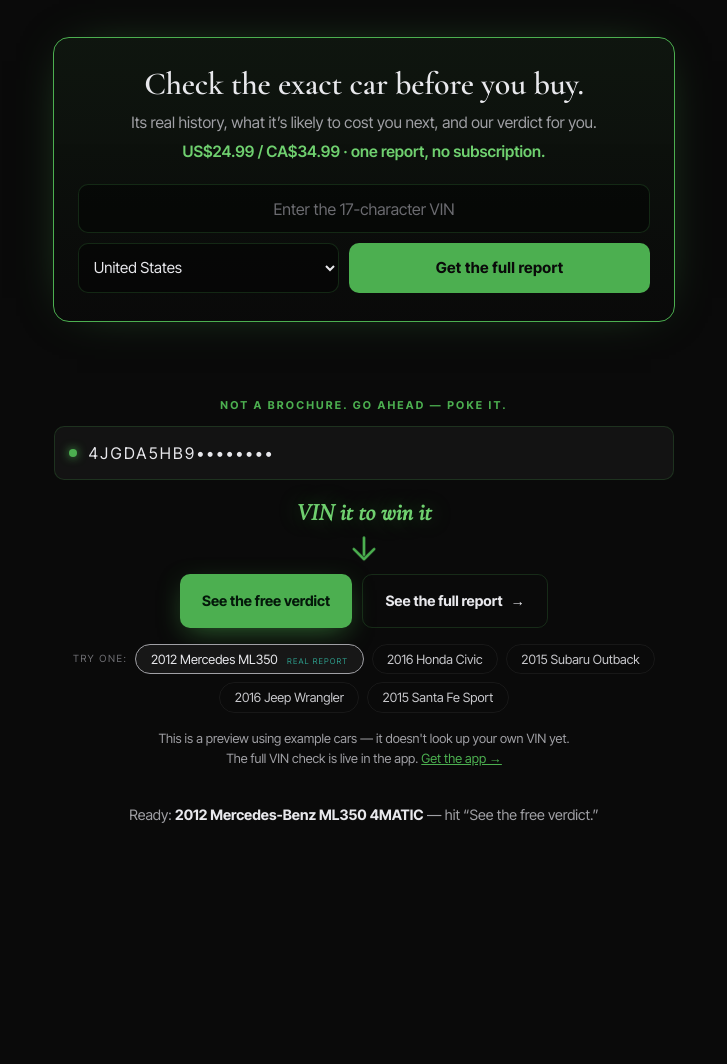
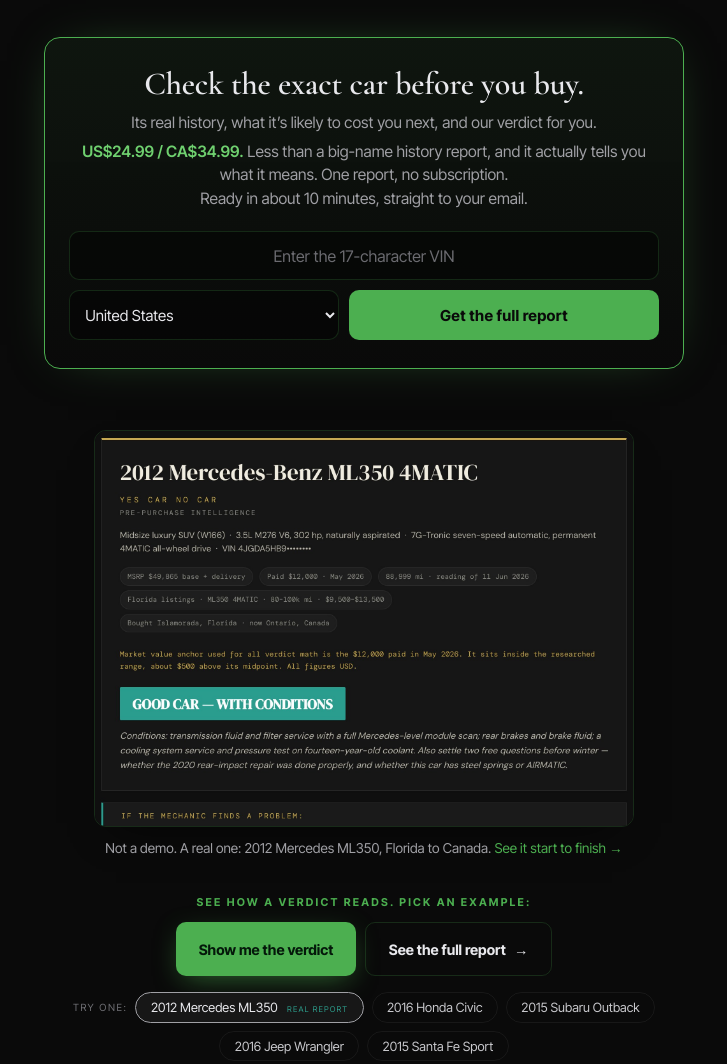
Before and after one commit to lysverdan/yescarnocar, a plain HTML site: page index.html in a window 1280 px wide. Shown: the part 914-1978 px from the top of the page, without its empty margins (276-1003 px from the left). Drawn offline with nearby package versions, Linux system fonts and the light colour scheme.

Commit message:
Homepage (EN): sharpen paid box, add real-report proof, clean up demo
- Paid VIN boxes (top + footer): new value/price copy and a
  "ready in ~10 minutes, to your email" line.
- Added a linked proof thumbnail of the real 2012 ML350 report under
  the top paid box.
- Interactive demo: removed the read-only VIN field and the
  "VIN it to win it" cue; relabeled to "See how a verdict reads. Pick
  an example:"; button now "Show me the verdict"; dropped the
  preview-disclaimer sentence. Demo still works (JS updated).
- Tightened three claims (rear-view mirror, Bad Car alternatives, and
  "a car expert" instead of "the only car expert").

Co-Authored-By: Claude Opus 4.8 <noreply@anthropic.com>
Claude-Session: https://claude.ai/code/session_01L9cixXDGDFvVTYkQKdC132

```diff
--- a/index.html
+++ b/index.html
@@ -1266,7 +1266,7 @@
 
       <section class="vinbox" aria-label="Check this exact car">
         <h2 class="vinbox-h">Check the exact car before you buy.</h2>
-        <p class="vinbox-sub">Its real history, what it&rsquo;s likely to cost you next, and our verdict for you.<br><span class="vinbox-price">US$24.99 / CA$34.99 &middot; one report, no subscription.</span></p>
+        <p class="vinbox-sub">Its real history, what it&rsquo;s likely to cost you next, and our verdict for you.<br><span class="vinbox-price">US$24.99 / CA$34.99.</span> Less than a big-name history report, and it actually tells you what it means. One report, no subscription.<br>Ready in about 10 minutes, straight to your email.</p>
         <form class="vinbox-form" action="https://api.yescarnocar.com/buy/report" method="get">
           <input type="hidden" name="src" value="home">
           <input class="vinbox-vin" name="vin" maxlength="17" placeholder="Enter the 17-character VIN" required aria-label="Vehicle Identification Number" autocapitalize="characters" autocomplete="off">
@@ -1278,17 +1278,17 @@
         </form>
       </section>
 
+      <div class="report-proof" style="width:100%;max-width:540px;margin:1.3rem auto 0;text-align:center;">
+        <a href="first-report.html" style="display:block;text-decoration:none;">
+          <span style="display:block;border:1px solid var(--line);border-radius:12px;overflow:hidden;box-shadow:0 18px 40px -22px rgba(0,0,0,0.8);"><img src="first-report-top.jpg" alt="The top of a real Yes Car No Car Full VIN Report on a 2012 Mercedes-Benz ML350 — verdict: Good Car, with conditions." loading="lazy" width="844" height="620" style="width:100%;height:auto;display:block;" /></span>
+          <span style="display:block;margin-top:0.7rem;font-size:0.85rem;line-height:1.5;color:var(--silver-dim);">Not a demo. A real one: 2012 Mercedes ML350, Florida to Canada. <span style="color:var(--gold);">See it start to finish &rarr;</span></span>
+        </a>
+      </div>
+
       <div class="dm-scan">
-        <p class="dm-preview-label" style="margin:0 0 0.7rem;font-size:0.68rem;letter-spacing:0.2em;text-transform:uppercase;color:var(--gold);font-weight:700;">Not a brochure. Go ahead — poke it.</p>
-        <div class="dm-row">
-          <label class="dm-vin"><span class="dot"></span><input id="vinInput" spellcheck="false" readonly value="4JGDA5HB9••••••••" aria-label="Example VIN — preview only" title="Preview — choose an example car below" /></label>
-        </div>
-        <div class="dm-cue" id="dmCue" aria-hidden="true">
-          <span class="cue-txt">VIN it to win it</span>
-          <svg viewBox="0 0 30 26" fill="none" xmlns="http://www.w3.org/2000/svg"><path d="M15 2 V17" stroke="currentColor" stroke-width="2.4" stroke-linecap="round"/><path d="M6 12 L15 21 L24 12" stroke="currentColor" stroke-width="2.4" stroke-linecap="round" stroke-linejoin="round"/></svg>
-        </div>
+        <p class="dm-preview-label" style="margin:0 0 0.7rem;font-size:0.68rem;letter-spacing:0.2em;text-transform:uppercase;color:var(--gold);font-weight:700;">See how a verdict reads. Pick an example:</p>
         <div class="dm-btns">
-          <button class="dm-go cue-pulse" id="goBtn">See the free verdict</button>
+          <button class="dm-go cue-pulse" id="goBtn">Show me the verdict</button>
           <a class="dm-go ghost" id="paidBtn" href="#" target="_blank" rel="noopener">Full report &mdash; US$24.99 (CA$34.99 in Canada) <span>&rarr;</span></a>
         </div>
         <div class="dm-chips">
@@ -1299,11 +1299,11 @@
           <button class="dm-chip" data-case="split">2016 Jeep Wrangler</button>
           <button class="dm-chip" data-case="bad">2015 Santa Fe Sport</button>
         </div>
-        <p class="dm-preview-note" style="margin:1rem auto 0;max-width:56ch;font-size:0.8rem;line-height:1.55;color:var(--silver-dim);">This is a preview using example cars &mdash; it doesn't look up your own VIN yet. The full VIN check is live in the app. <a href="waitlist.html" style="color:var(--gold);">Get the app &rarr;</a></p>
+        <p class="dm-preview-note" style="margin:1rem auto 0;max-width:56ch;font-size:0.8rem;line-height:1.55;color:var(--silver-dim);"><a href="waitlist.html" style="color:var(--gold);">Get the app &rarr;</a></p>
       </div>
 
       <div class="dm-stage">
-        <div class="dm-brow"><div id="dmStageText"><span class="dm-analyzing">Pick a car, then hit &ldquo;See the free verdict.&rdquo;</span></div></div>
+        <div class="dm-brow"><div id="dmStageText"><span class="dm-analyzing">Pick a car, then hit &ldquo;Show me the verdict.&rdquo;</span></div></div>
         <div class="dm-verdict" id="dmVerdict">
           <span class="dm-vpill" id="dmPill">Free &middot; the model read</span>
           <div class="dm-vtitle" id="dmTitle">&mdash;</div>
@@ -1361,7 +1361,7 @@
         </div>
         <div class="diff">
           <h3>Rear-view mirror vs. windshield</h3>
-          <p>A history report only shows where the car's been. But the past won't strand you on the highway &mdash; its future will. We're the only ones who call it: the documented failure patterns coming for that exact VIN, and what they'll cost.</p>
+          <p>A history report only shows where the car's been. But the past won't strand you on the highway &mdash; its future will. We call it: the documented failure patterns coming for that exact VIN, and what they'll cost.</p>
         </div>
         <div class="diff">
           <h3>Now you hold the cards</h3>
@@ -1427,7 +1427,7 @@
           <div class="verdict-label">Verdict 04</div>
           <h3 class="verdict-title">Bad Car For You</h3>
           <p class="verdict-lede">Walk away.</p>
-          <p class="verdict-desc">The data points to recurring or catastrophic issues — a documented prevalent failure pattern on this specific year and engine, multiple safety recalls outstanding, or a price-to-condition mismatch that no negotiation can fix. We'll suggest better alternatives in the same class and budget so you don't leave empty-handed.</p>
+          <p class="verdict-desc">The data points to recurring or catastrophic issues — a documented prevalent failure pattern on this specific year and engine, multiple safety recalls outstanding, or a price-to-condition mismatch that no negotiation can fix. Where there's a better pick in the same class and budget, we'll name it, so you don't leave empty-handed.</p>
         </div>
 
       </div>
@@ -1620,7 +1620,7 @@
 
   <!-- positioning callout -->
   <section style="padding:4.5rem 1.5rem;border-top:1px solid var(--line);">
-    <p style="max-width:840px;margin:0 auto;text-align:center;font-family:'Cormorant Garamond',serif;font-size:clamp(1.35rem,2.8vw,1.95rem);line-height:1.5;color:var(--silver);">Unlike history reports that only tell you where a car has been, or review sites that only describe the model in general, Yes Car No Car reads the actual vehicle in front of you and gives one clear answer — because it's <em style="font-style:italic;color:var(--gold);">the only car expert with no dealer to protect, no advertiser to please, and nothing to sell you but the truth.</em></p>
+    <p style="max-width:840px;margin:0 auto;text-align:center;font-family:'Cormorant Garamond',serif;font-size:clamp(1.35rem,2.8vw,1.95rem);line-height:1.5;color:var(--silver);">Unlike history reports that only tell you where a car has been, or review sites that only describe the model in general, Yes Car No Car reads the actual vehicle in front of you and gives one clear answer — because it's <em style="font-style:italic;color:var(--gold);">a car expert with no dealer to protect, no advertiser to please, and nothing to sell you but the truth.</em></p>
   </section>
 
   <!-- ============ CTA BAND ============ -->
@@ -1638,7 +1638,7 @@
 
   <section class="vinbox" aria-label="Check this exact car">
     <h2 class="vinbox-h">Check the exact car before you buy.</h2>
-    <p class="vinbox-sub">Its real history, what it&rsquo;s likely to cost you next, and our verdict for you.<br><span class="vinbox-price">US$24.99 / CA$34.99 &middot; one report, no subscription.</span></p>
+    <p class="vinbox-sub">Its real history, what it&rsquo;s likely to cost you next, and our verdict for you.<br><span class="vinbox-price">US$24.99 / CA$34.99.</span> Less than a big-name history report, and it actually tells you what it means. One report, no subscription.<br>Ready in about 10 minutes, straight to your email.</p>
     <form class="vinbox-form" action="https://api.yescarnocar.com/buy/report" method="get">
       <input type="hidden" name="src" value="home">
       <input class="vinbox-vin" name="vin" maxlength="17" placeholder="Enter the 17-character VIN" required aria-label="Vehicle Identification Number" autocapitalize="characters" autocomplete="off">
@@ -1731,29 +1731,28 @@
     var COLOR={good:"var(--good)",cond:"var(--condition)",split:"var(--warning)",bad:"var(--bad)"};
     var STEPS=["Pulling verified history…","Checking accidents & recalls…","Matching failure patterns for this engine…","Weighing real repair costs…"];
     var $=function(id){return document.getElementById(id);};
-    var badge=$("heroBadge"),input=$("vinInput"),go=$("goBtn"),paid=$("paidBtn"),
+    var badge=$("heroBadge"),go=$("goBtn"),paid=$("paidBtn"),
         stageText=$("dmStageText"),verdict=$("dmVerdict"),pill=$("dmPill"),vtitle=$("dmTitle"),vline=$("dmLine");
     var busy=false,current="ml350";
 
-    if(badge&&go&&input&&paid&&verdict){
+    if(badge&&go&&paid&&verdict){
       var setPaid=function(k){var c=CASES[k]||CASES.ml350; paid.href=c.report||"#"; paid.innerHTML=c.real?'See the full report <span>&rarr;</span>':'Full report &mdash; US$24.99 (CA$34.99 in Canada) <span>&rarr;</span>';};
-      var select=function(k){ if(!(k in CASES))return; current=k; var c=CASES[k]; input.value=c.vin; setPaid(k);
+      var select=function(k){ if(!(k in CASES))return; current=k; var c=CASES[k]; setPaid(k);
         document.querySelectorAll(".dm-chip").forEach(function(ch){ ch.classList.toggle("sel", ch.getAttribute("data-case")===k); });
         verdict.classList.remove("show");
-        stageText.innerHTML='<span class="dm-analyzing">Ready: <b style="color:var(--silver)">'+c.car+'</b> — hit “See the free verdict.”</span>'; };
+        stageText.innerHTML='<span class="dm-analyzing">Ready: <b style="color:var(--silver)">'+c.car+'</b> — hit “Show me the verdict.”</span>'; };
       var reveal=function(c){ badge.classList.remove("scanning");
         stageText.innerHTML='<span class="dm-analyzing">Free verdict for <b style="color:var(--silver)">'+c.car+'</b></span>';
         verdict.style.setProperty("--vc",COLOR[c.v]); pill.textContent="Free · the model read"; vtitle.textContent=c.label; vline.textContent=c.line;
         void verdict.offsetWidth; verdict.classList.add("show"); busy=false; go.disabled=false; };
       var run=function(k){ if(busy)return; var c=CASES[k]||CASES[current]; current=(k in CASES)?k:current; setPaid(current);
-        busy=true; go.disabled=true; input.value=c.vin; verdict.classList.remove("show"); badge.classList.add("scanning");
+        busy=true; go.disabled=true; verdict.classList.remove("show"); badge.classList.add("scanning");
         var i=0, dur=reduce?170:520;
         stageText.innerHTML='<span class="dm-analyzing"><span class="tick">▍</span> '+STEPS[0]+'</span>';
         var iv=setInterval(function(){ i++; if(i<STEPS.length){ stageText.innerHTML='<span class="dm-analyzing"><span class="tick">▍</span> '+STEPS[i]+'</span>'; } else { clearInterval(iv); reveal(c); } }, dur); };
       var cue=$("dmCue");
       var killCue=function(){ if(cue)cue.classList.add("gone"); go.classList.remove("cue-pulse"); };
       go.addEventListener("click",function(){ killCue(); run(current); });
-      input.addEventListener("keydown",function(e){ if(e.key==="Enter"){ killCue(); run(current); } });
       document.querySelectorAll(".dm-chip").forEach(function(ch){ ch.addEventListener("click",function(){ killCue(); select(ch.getAttribute("data-case")); }); });
       select("ml350");
     }
```
Also changed, not shown: first-report-top.jpg (added).
